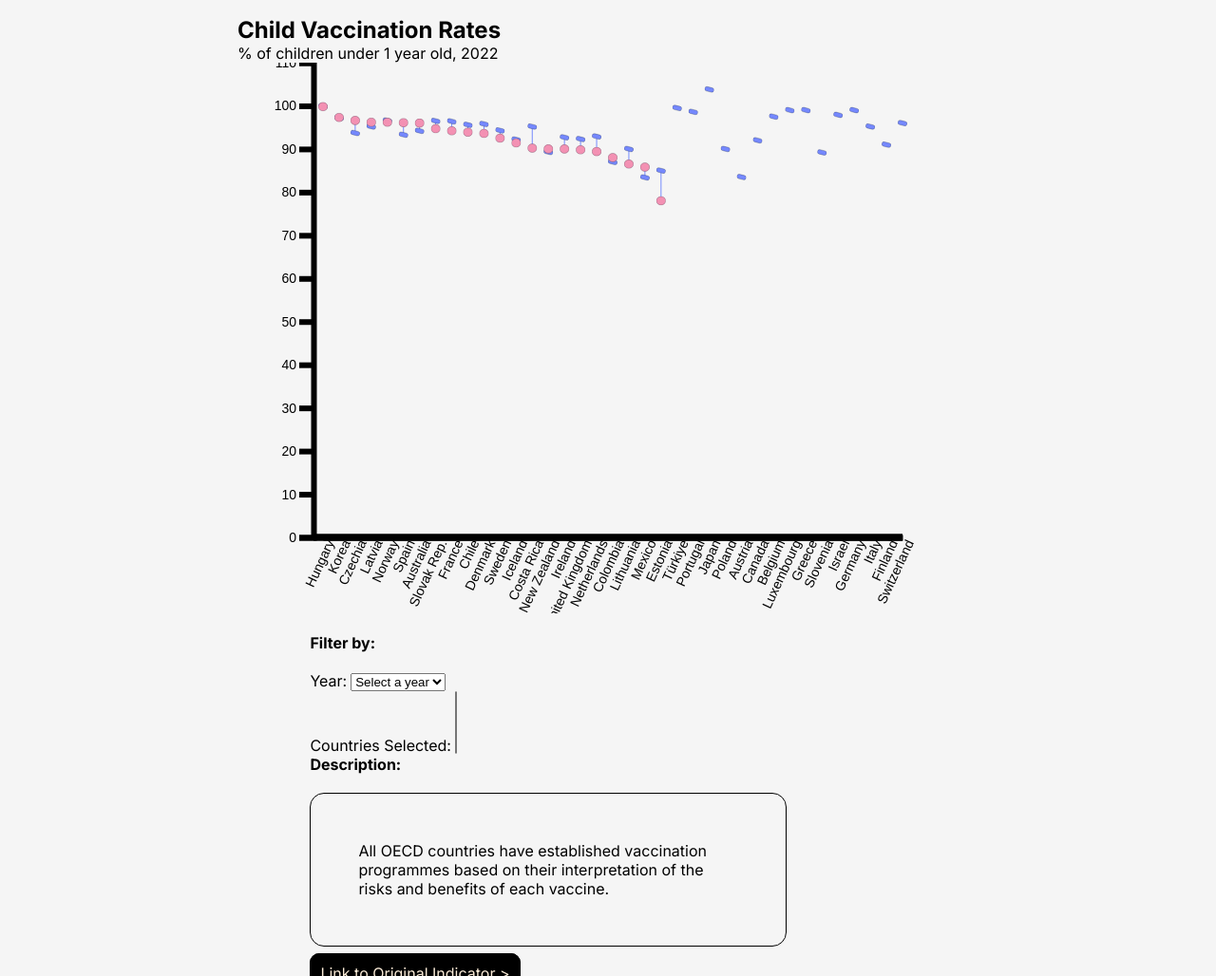
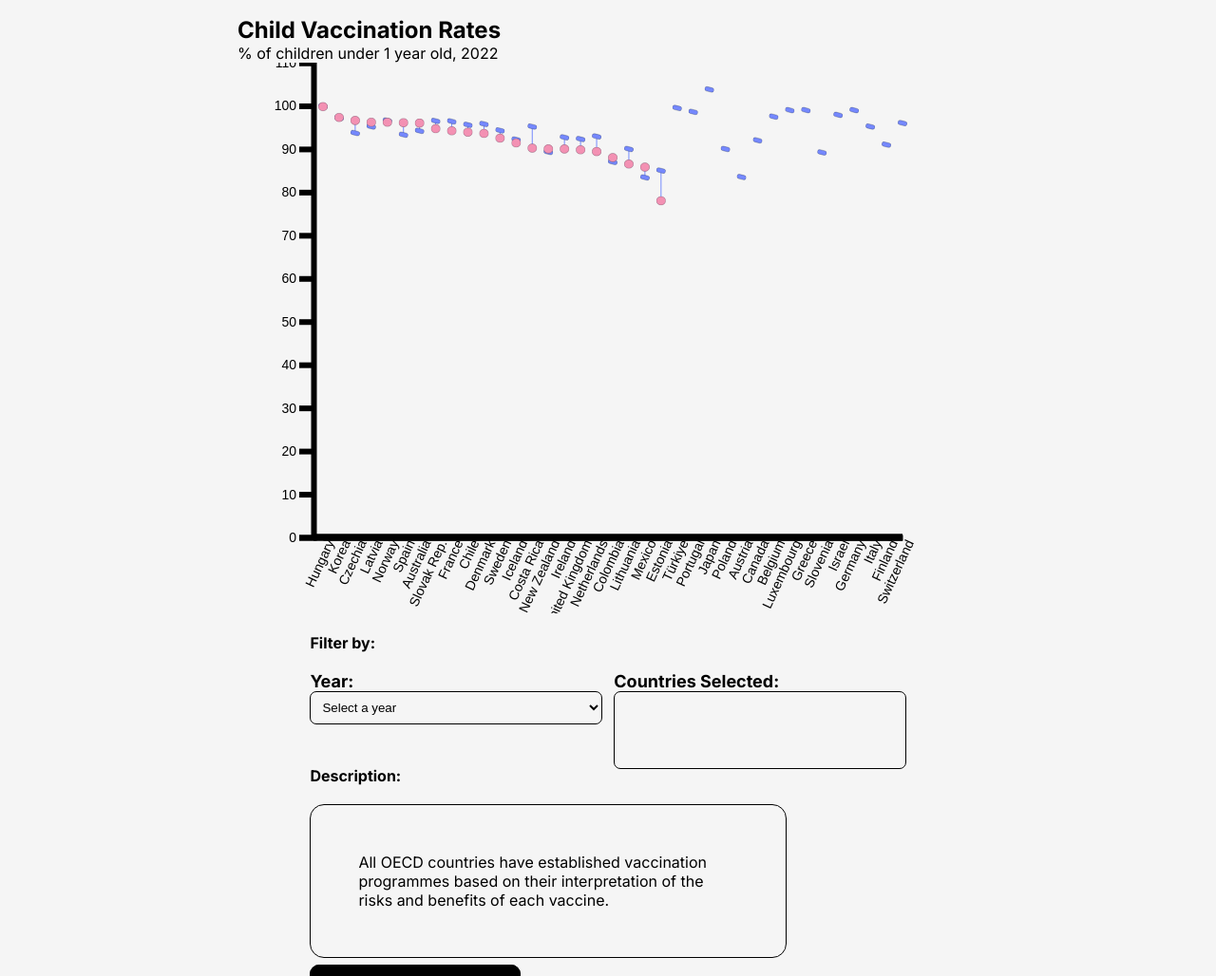
Before and after one commit to oatMilk223/COS30045-Data-Visualisation-Group-Project, a website: page index.html in a window 1280 px wide. Shown: the part 72-1100 px from the top of the page at 95% size. Drawn offline with nearby package versions, Linux system fonts and the light colour scheme; files whose address does not match are found by name.

Commit message:
Integration of DV1.0 and 4.0 Progres

```diff
--- a/styles/styles.css
+++ b/styles/styles.css
@@ -94,3 +94,23 @@ a:hover {
 .y-a-c, .desc-text {
     max-width: 400px;
 }
+.y-c-v-c {
+    label {
+        font-size: large;
+        font-weight: bold;
+    }
+    select {
+        border-radius: 7px;
+        border: 1px solid black;
+        padding: 8px;
+        width: 100%;
+        background-color: #F5F5F5;
+    }
+    select:active, select:hover {
+        background-color: black;
+        color: mintcream;
+    }
+    display: flex;
+    justify-content: space-between;
+    height: 100px;
+}
```
